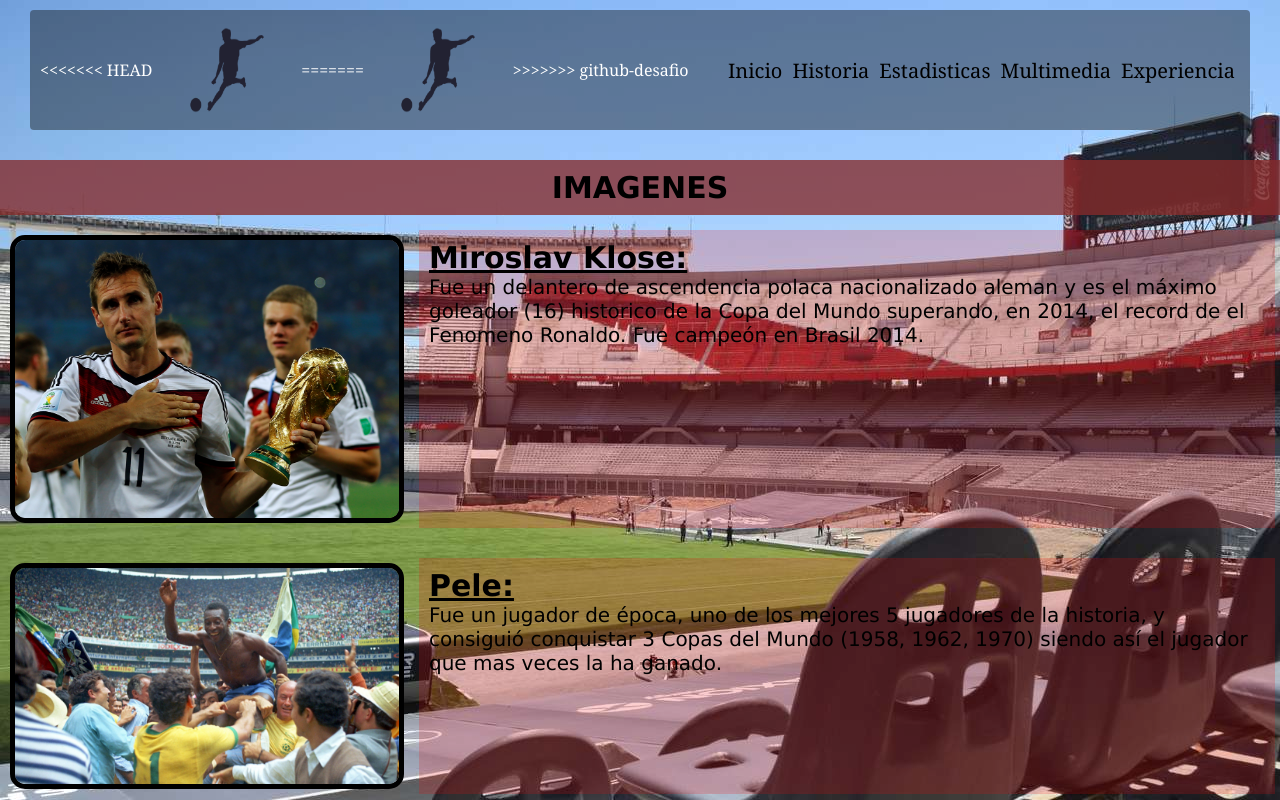
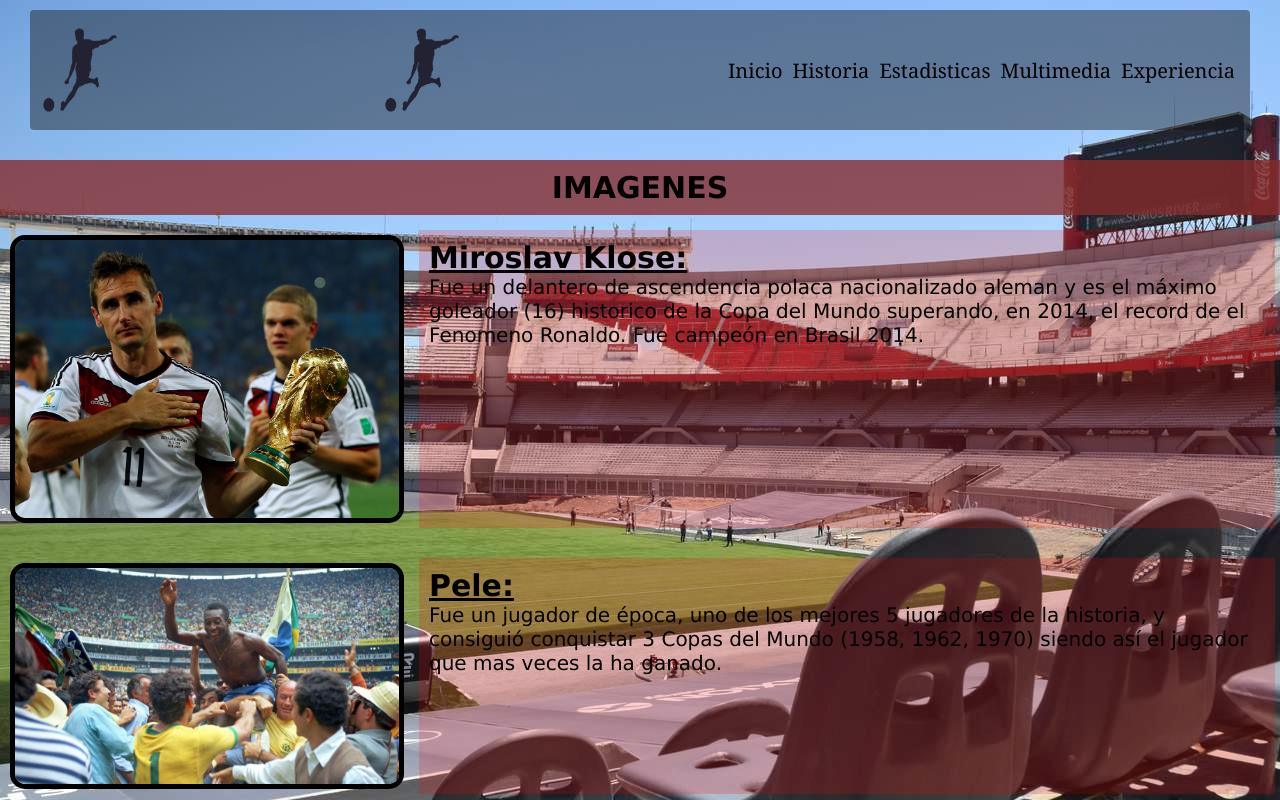
Before and after one commit to nicobenedet/CopadelMundo, a plain HTML site: page Paginas/Multimedia.html in a window 1280 px wide. Shown: the top 800 px of the page. Drawn offline with nearby package versions, Linux system fonts and the light colour scheme.

Commit message:
cambioss

```diff
--- a/Paginas/Multimedia.html
+++ b/Paginas/Multimedia.html
@@ -3,17 +3,18 @@
     <head>
     <title class="title">Copa del Mundo</title>
     <link rel="stylesheet" href="../CSS/style.css">
+    <link rel="stylesheet" href="https://cdnjs.cloudflare.com/ajax/libs/animate.css/4.1.1/animate.min.css"/>
     </head>
 
     <body background="../img/monumental.jpg">
 
         <div class="new">
             <header class="head1">
-<<<<<<< HEAD
+
                 <img  src="../Logo/foot.ong.png" alt="logoweb" width="80px" height="100px">
-=======
+
                 <img class="animate__animated animate__pulse" src="../Logo/foot.ong.png" alt="logoweb" width="80px" height="100px">
->>>>>>> github-desafio
+
 
                 <nav>
                     <ul>
```
